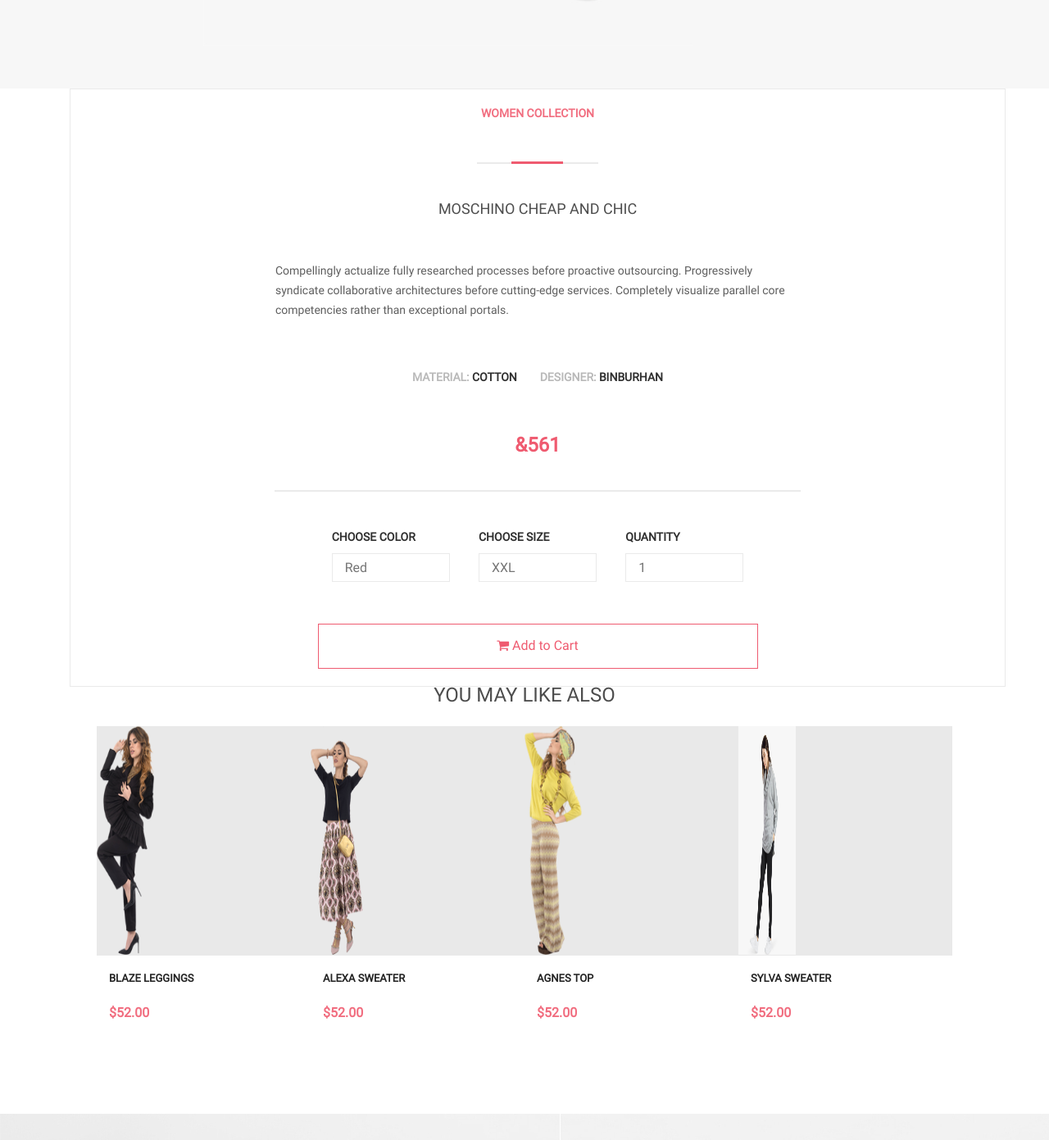
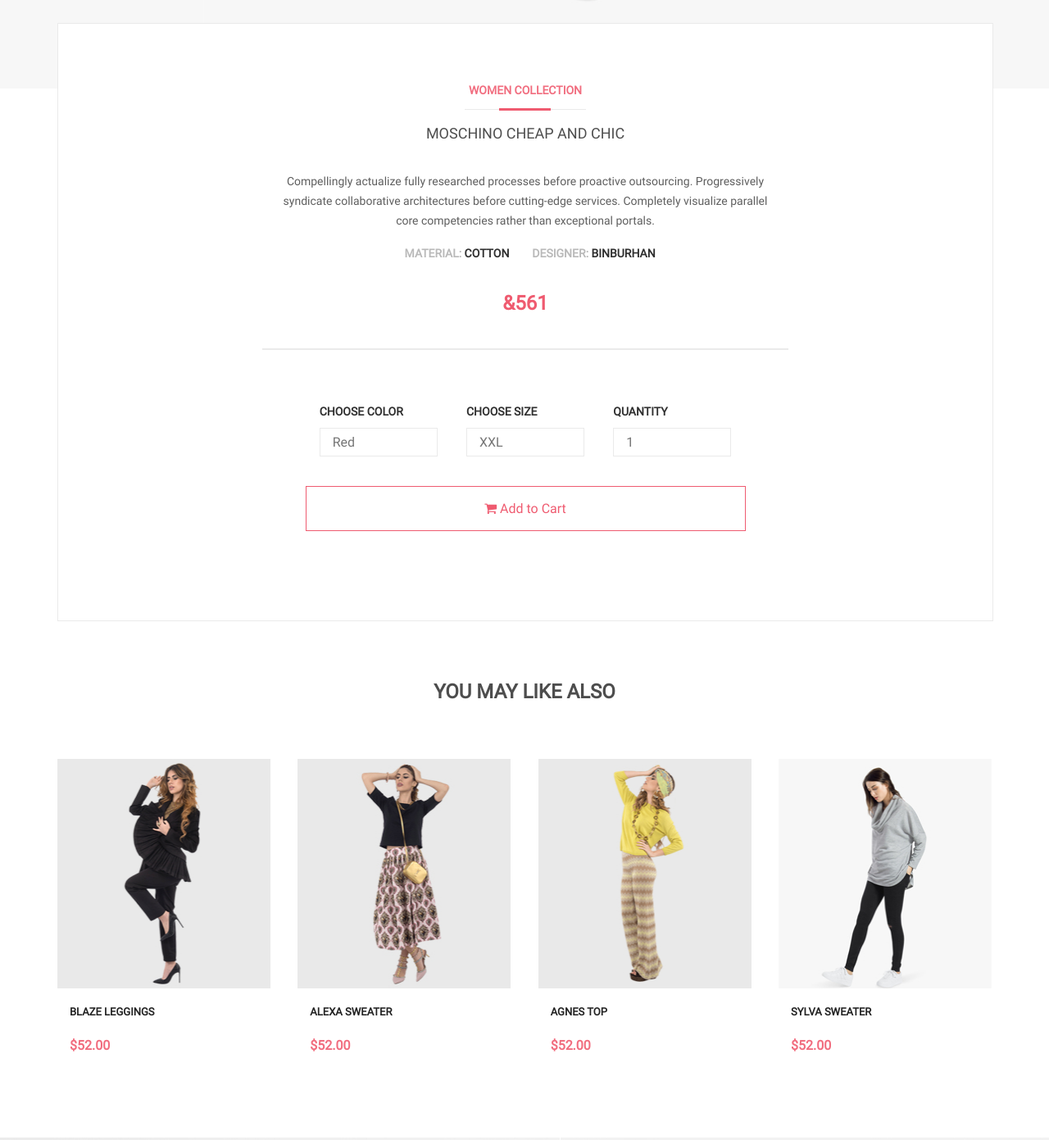
Before and after one commit to alishka242/Clothes-shop, a website: page lesson_1/single-page.html in a window 1280 px wide. Shown: the part 968-2359 px from the top of the page at 82% size. Drawn offline with nearby package versions, Linux system fonts and the light colour scheme.

Commit message:
finished single-page

```diff
--- a/lesson_1/scss/components-single-page/single-page-main.scss
+++ b/lesson_1/scss/components-single-page/single-page-main.scss
@@ -24,12 +24,18 @@
     display: flex;
     flex-direction: column;
     justify-content: flex-end;
+    position: relative;
+    height: 1280px;
+
+
+
 }
 
 .product-description {
+    position: absolute;
+    top: -80px;
     display: flex;
     flex-direction: column;
-    justify-content: space-around;
     align-items: center;
     width: 1142px;
     height: 730px;
@@ -38,12 +44,44 @@
     border: 1px solid #eaeaea;
     background-color: #ffffff;
 
-    h4 {
-        color: #f16d7f;
+    .pr-desc-header {
+        height: 180px;
+        width: 100%;
+        display: flex;
+        flex-direction: column;
+        align-items: center;
+        padding: 73px 0px 67px;
+
+        h4 {
+            margin-bottom: 14px;
+            color: #f16d7f;
+            font-size: 14px;
+            font-weight: 700;
+            text-transform: uppercase;
+        }
+
+
+        h3 {
+            color: #4d4d4d;
+            font-size: 18px;
+            font-weight: 400;
+            line-height: 24px;
+            margin: 0px;
+            margin-top: 17px;
+            text-transform: uppercase;
+        }
+
+    }
+
+    p {
+        color: #5e5e5e;
         font-size: 14px;
-        font-weight: 700;
-        text-transform: uppercase;
+        font-weight: 300;
+        line-height: 24px;
+        text-align: center;
+        width: 618px;
     }
+
 
     .single-paggination {
         position: relative;
@@ -55,9 +93,14 @@
         .sing-pr-desc-line_slim {
             width: 74px;
             height: 1px;
-            border: 1px solid #eaeaea;
+            background-color: #eaeaea;
             display: flex;
             justify-content: center;
+            outline: none;
+
+            &:hover {
+                background-color: #5e5e5e;
+            }
         }
 
         .sing-pr-desc-line_bold {
@@ -68,21 +111,6 @@
             left: 42px;
         }
 
-    }
-
-    h3 {
-        color: #4d4d4d;
-        font-size: 18px;
-        font-weight: 400;
-        line-height: 24px;
-        text-transform: uppercase;
-    }
-
-    p {
-        color: #5e5e5e;
-        font-size: 14px;
-        font-weight: 300;
-        line-height: 24px;
     }
 
     .single-pr-desc-charact-up {
@@ -110,12 +138,14 @@
         font-size: 24px;
         font-weight: 700;
         line-height: 24px;
+        margin: 21px 0px 43px;
     }
 
     .single-pr-desc-line {
         height: 1px;
         width: 642px;
         border: 1px solid #eaeaea;
+        margin-bottom: 63px;
     }
 
     .single-pr-desc-charact-down {
@@ -157,6 +187,7 @@
         border: 1px solid #ef5b70;
         background-color: #ffffff;
         color: #ef5b70;
+        margin-top: 28px;
 
         &:hover {
             background-color: #ef5b70;
@@ -169,3 +200,22 @@
         }
     }
 }
+
+.single-galary {
+
+    h2 {
+        color: #4d4d4d;
+        font-size: 24px;
+        font-weight: 700;
+        line-height: 20px;
+        margin: 0px 0px 52px;
+        text-transform: uppercase;
+    }
+
+    .ftr-product {
+        display: flex;
+        flex-direction: row;
+        justify-content: space-between;
+        width: 100%;
+    }
+}
--- a/lesson_1/scss/components/_footer.scss
+++ b/lesson_1/scss/components/_footer.scss
@@ -31,7 +31,7 @@
                 font-weight: 400;
                 i {
                     width: 32px;
-                    height: 25px;
+                    height: 32px;
                     background-color: $lightBckgColor;
                     text-align: center;
                     padding-top: 8px;
--- a/lesson_1/scss/components/main-index/_fetured-items.scss
+++ b/lesson_1/scss/components/main-index/_fetured-items.scss
@@ -2,7 +2,7 @@
 
 .fetured-items-conteuner {
     @extend .flexColumn;
-    margin-bottom: 113px;
+    margin-top: 119px;
 
     .fetured-items {
         @extend .flexColumn;
@@ -41,12 +41,13 @@
                 height: 280px;
                 width: 263px;
                 text-transform: uppercase;
-                width: 261px;
-                height: 279px;
+                width: 260px;
+                height: 280px;
 
                 img {
                     display: block;
                     z-index: 0;
+                    width: 260px;
                     height: 280px;
                 }
 
@@ -128,24 +129,6 @@
     }
 }
 
-.single-galary {
-    h2 {
-        color: #4d4d4d;
-        font-size: 24px;
-        font-weight: 400;
-        line-height: 20px;
-        text-transform: uppercase;
-    }
-
-    .ftr-product {
-        .clothes {
-            width: 261px;
-            height: 280px;
-            background-color: #e9e9e9;
-
-            img {
-                width: 27% !important;
-            }
-        }
-    }
+.container {
+    padding: 0px;
 }
--- a/lesson_1/single-page.html
+++ b/lesson_1/single-page.html
@@ -17,7 +17,7 @@
         <div class="main">
             <div class="main-left">
                 <div class="logo">
-                    <a href="#">
+                    <a href="index.html">
                         <img src="img/1_header/logo.png" alt="logo">
                         <span>BRAN<span class="logo-text_color">D</span>
                         </span>
@@ -194,9 +194,9 @@
             </a>
         </div>
     </main>
-    <article>
-        <div class="container ">
+    <article class="container">
         <div class="product-description">
+            <div class="pr-desc-header">
                 <h4>WOMEN COLLECTION</h4>
                 <div class="single-paggination">
                     <a class="sing-pr-desc-line_slim"></a>
@@ -204,6 +204,7 @@
                     <a class="sing-pr-desc-line_slim"></a>
                 </div>
                 <h3>Moschino Cheap And Chic</h3>
+            </div>
             <p>Compellingly actualize fully researched processes before proactive outsourcing.
                 Progressively syndicate collaborative architectures before cutting-edge services.
                 Completely visualize parallel core competencies rather than exceptional portals.
@@ -247,7 +248,7 @@
                 </div>
                 <div>
                     <h5>QUANTITY</h5>
-                        <input type="number" placeholder="1">
+                    <input type="number" min="0" placeholder="1">
                 </div>
             </div>
             <button>
@@ -255,13 +256,12 @@
                 Add to Cart
             </button>
         </div>
-        </div>
-        <div class="fetured-items-conteuner single-galary">
+        <div class="fetured-items-conteuner single-galary container">
             <h2>you may like also</h2>
             <div class="ftr-product">
                 <div class="clothes">
                     <a href="#">
-                        <img src="/img/single-page/blaze-leggings.png" alt="BLAZE LEGGINGS">
+                        <img src="/img/single-page/blaze-leggings.jpg" alt="photo">
                         <div class="ftr-product_hover">
                             <p><i class="fa fa-shopping-cart" aria-hidden="true"></i>&nbsp;Add to Cart</p>
                         </div>
@@ -273,7 +273,7 @@
                 </div>
                 <div class="clothes">
                     <a href="#">
-                        <img src="/img/single-page/alexa-sweater.png" alt="ALEXA SWEATER">
+                        <img src="/img/single-page/alexa-sweater.jpg" alt="photo">
                         <div class="ftr-product_hover">
                             <p><i class="fa fa-shopping-cart" aria-hidden="true"></i>&nbsp;Add to Cart</p>
                         </div>
@@ -285,7 +285,7 @@
                 </div>
                 <div class="clothes">
                     <a href="#">
-                        <img src="/img/single-page/agnes-top.png" alt="AGNES TOP">
+                        <img src="/img/single-page/agnes-top.jpg" alt="photo">
                         <div class="ftr-product_hover">
                             <p><i class="fa fa-shopping-cart" aria-hidden="true"></i>&nbsp;Add to Cart</p>
                         </div>
@@ -297,7 +297,7 @@
                 </div>
                 <div class="clothes">
                     <a href="#">
-                        <img src="/img/single-page/sylva-sweater.jpg" alt="SYLVA SWEATER">
+                        <img src="/img/single-page/sylva-sweater.jpg" alt="photo">
                         <div class="ftr-product_hover">
                             <p><i class="fa fa-shopping-cart" aria-hidden="true"></i>&nbsp;Add to Cart</p>
                         </div>
@@ -307,7 +307,6 @@
                         <p class="ftr-price">&#36;52.00</p>
                     </div>
                 </div>
-
             </div>
         </div>
     </article>
```
Also changed, not shown: lesson_1/img/single-page/agnes-top.jpg (added), lesson_1/img/single-page/agnes-top.png (deleted), lesson_1/img/single-page/alexa-sweater.jpg (added), lesson_1/img/single-page/alexa-sweater.png (deleted), lesson_1/img/single-page/blaze-leggings.jpg (added), lesson_1/img/single-page/blaze-leggings.png (deleted), lesson_1/style/single-page.css. Lines whose indentation alone changed are shown as unchanged.
